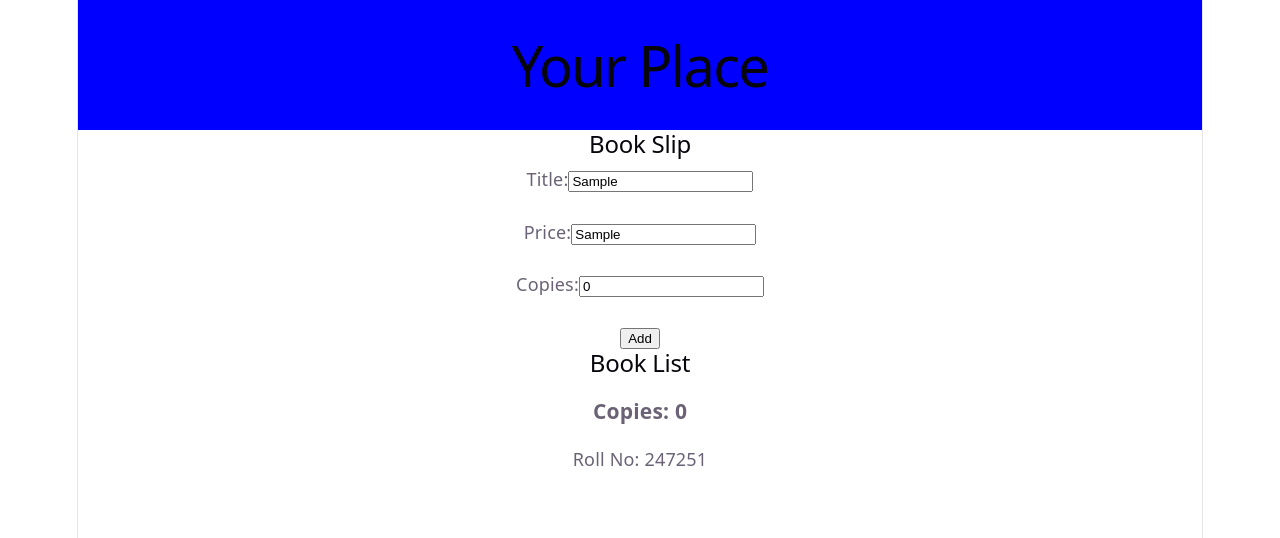
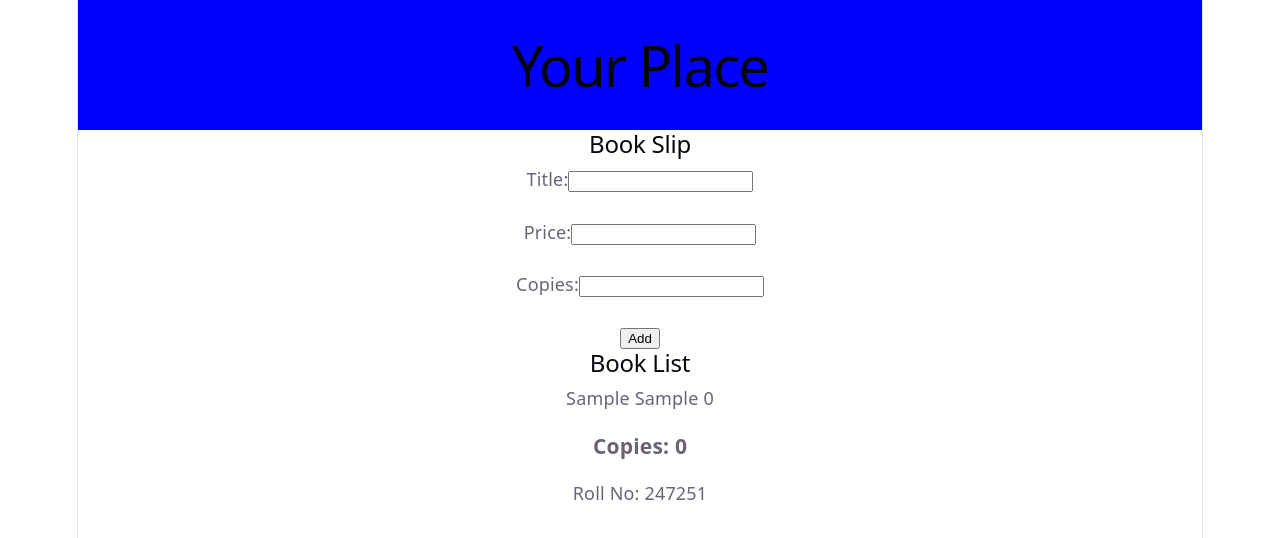
Before and after one commit to Syed-Aqib251/f24a-247251-lab8, a React (Vite) app: page / in a window 1280 px wide. Both pictures are taken after typing "Sample", "Sample" into the empty fields and a click on the button "Add". Shown: the top 538 px of the page. Built offline with nearby package versions, Linux system fonts and the light colour scheme.

Commit message:
1 The book slip — Add

```diff
--- a/src/App.jsx
+++ b/src/App.jsx
@@ -1,10 +1,25 @@
 
 import { useState } from "react";
 
-function BookSlip() {
+function BookSlip({ onAdd }) {
   const [title, setTitle] = useState("");
   const [price, setPrice] = useState("");
-  const [copies,setCopies] = useState(0);
+  const [copies, setCopies] = useState("0");
+
+  function handleAdd() {
+    const newBook = {
+      title: title,
+      price: price,
+      copies: Number(copies)
+    };
+
+    onAdd(newBook);
+
+    // Clear the input boxes
+    setTitle("");
+    setPrice("");
+    setCopies("");
+  }
 
   return (
     <div>
@@ -34,20 +49,31 @@ function BookSlip() {
       <label>Copies:</label>
 
       <input
-      type="text"
-      value={copies}
-      onChange={(e) => setCopies(e.target.value)}
+        type="text"
+        value={copies}
+        onChange={(e) => setCopies(e.target.value)}
       />
 
       <br /><br />
 
-      <button>Add</button>
+      <button onClick={handleAdd}>Add</button>
 
     </div>
   );
 }
 
 function App() {
+  const [books, setBooks] = useState([]);
+
+  function addBook(newBook) {
+    setBooks([...books, newBook]);
+  }
+
+  const totalCopies = books.reduce(
+    (total, book) => total + book.copies,
+    0
+  );
+
   return (
     <div>
 
@@ -59,14 +85,20 @@ function App() {
         <h1>Your Place</h1>
       </header>
 
-      <BookSlip />
+      <BookSlip onAdd={addBook} />
 
       <div>
         <h2>Book List</h2>
+
+        {books.map((book, index) => (
+          <p key={index}>
+            {book.title} {book.price} {book.copies}
+          </p>
+        ))}
       </div>
 
       <div>
-        <h3>Copies: 0</h3>
+        <h3>Copies: {totalCopies}</h3>
       </div>
 
       <footer>
```
